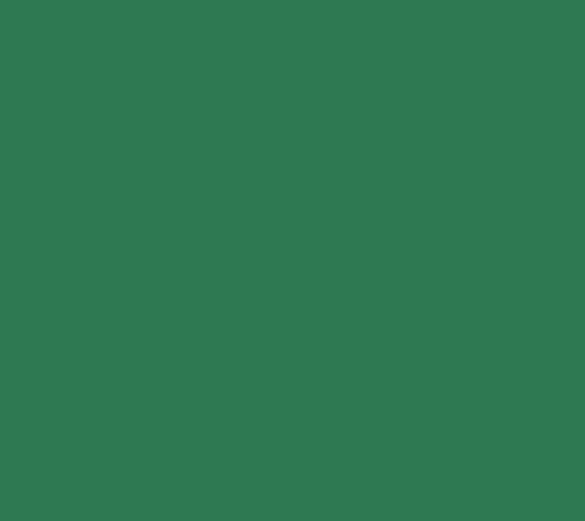
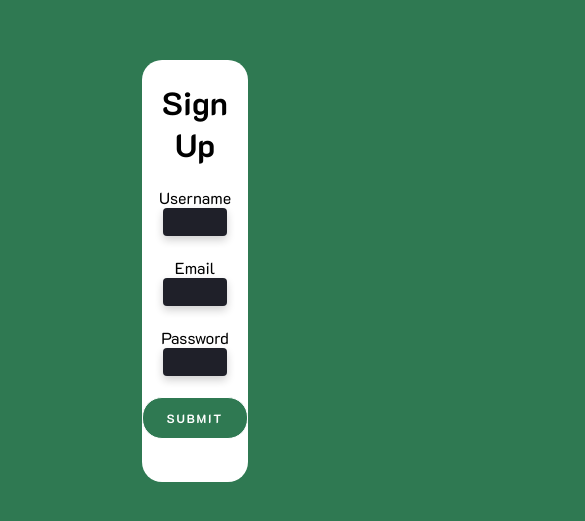
Before and after one commit to munkeawtoast/webtech-group-project, a Next.js app: page /register in a window 390 px wide. Shown: the part 151-672 px from the top of the page, 585 px wide, since content can reach past the window. Built offline with nearby package versions, Linux system fonts and the light colour scheme.

Commit message:
register + responsive

```diff
--- a/components/loginfunc/FormInput.jsx
+++ b/components/loginfunc/FormInput.jsx
@@ -11,7 +11,7 @@ function FormInput({ type }){
                 display: block;
                 padding: 1em 2em;
                 height: 3em;
-                width: 40%;
+                width: 50%;
                 border-radius: 4px;
                 font-size: 14px;
                 line-height: 22px;
--- a/pages/register.jsx
+++ b/pages/register.jsx
@@ -3,6 +3,9 @@ import React from 'react'
 import { css } from "@emotion/react"
 import colors from 'constants/colors'
 import fonts from 'constants/fonts'
+import FormInput from 'components/loginfunc/FormInput'
+import ButtonInput from 'components/loginfunc/ButtonInput'
+import { mediaQueries  as mq } from 'constants/mediaqueries'
 
 function Register() {
   return (
@@ -10,73 +13,37 @@ function Register() {
         align-items: center;
         font-family: ${fonts.normalFontFamily};
         text-align: center;
+        display: flex;
+        align-items: center;
+        justify-content: center;
     `}>
         <div css={css`
+          margin: 25vh;
+          width: 20vw;
+          height: 50vh;
           background-color: ${colors.white};
-            width: 50vh;
-            height: 60vh;
-            margin-top: 20vh;
-            margin-left: 73vh;
-            border-radius: 10px;
-            border: none;
-            box-shadow: 0 4px 8px 0 rgba(21,21,21,.2);
-            `}>
-                  <div  css={css`
-                    margin: 0;
-                    position: absolute;
-                    top: 15em;
-                    left: 50em;
-                    color: ${colors.greenPrimary};
-                    button{
-                      display: inline-block;
-                      font-size: 1em;
-                      padding: 1em 2em;
-                      -webkit-appearance: none;
-                      appearance: none;
+          display: flex;
+          flex-direction: column;
+          border-radius: 20px;
+          ${mq[1]}{
             background-color: ${colors.white};
-                      color: ${colors.greenPrimary};
-                      border-radius: 10px;
-                      border: none;
-                      cursor: pointer;
-                      font-family: ${fonts.normalFontFamily};
-                      box-shadow: 0 4px 8px 0 rgba(21,21,21,.2);
-                    }
-                    button:hover{
-                      background-color: ${colors.black};
-                      cursor: pointer;
-                      transition: all 200ms linear;
-                    }
-                    .form-style {
-                      padding: 13px 20px;
-                      height: 35px;
-                      width: 100%;
-                      font-weight: 500;
-                      border-radius: 4px;
-                      font-size: 14px;
-                      line-height: 22px;
-                      letter-spacing: 0.5px;
-                      outline: none;
-                      background-color: ${colors.white};
-                      border: none;
-                      -webkit-transition: all 200ms linear;
-                      transition: all 200ms linear;
-                      box-shadow: 0 4px 8px 0 rgba(21,21,21,.2);
-                      font-family: ${fonts.normalFontFamily};
-                    }
-                    .form-style:focus, .form-style:active {
-                      border: none;
-                      outline: none;
-                      box-shadow: 0 4px 8px 0 rgba(21,21,21,.2);
+            width: 100vw;
           }
         `}>
+          <div css={css`
+            display: flex;
+            flex-direction: column;
+            align-items: center;
+            justify-content: center;
+          `}>
             <h1>Sign Up</h1>
-                      <label htmlFor="logname">Account Name</label><br />
-                      <input type="text" name="logname" class="form-style" placeholder="Your Account Name" id="logname" autocomplete="off" /><br /><br />
-                      <label htmlFor="logemail">Email</label><br />
-                      <input type="email" name="logemail" class="form-style" placeholder="Your Email" id="logemail" autocomplete="off" /><br /><br />
-                      <label htmlFor="logpassword">Password</label><br />
-                      <input type="password" name="logpassword" class="form-style" placeholder="Your Password" id="logpassword" autocomplete="off" /><br /><br />
-                      <button>Submit</button>
+            Username
+            <FormInput type={'text'} /><br />
+            Email
+            <FormInput type={'email'} /><br />
+            Password
+            <FormInput type={'password'} /><br />
+            <ButtonInput placeholderText={'Submit'} />
           </div>
         </div>
     </div>
```
Lines whose indentation alone changed are shown as unchanged.
